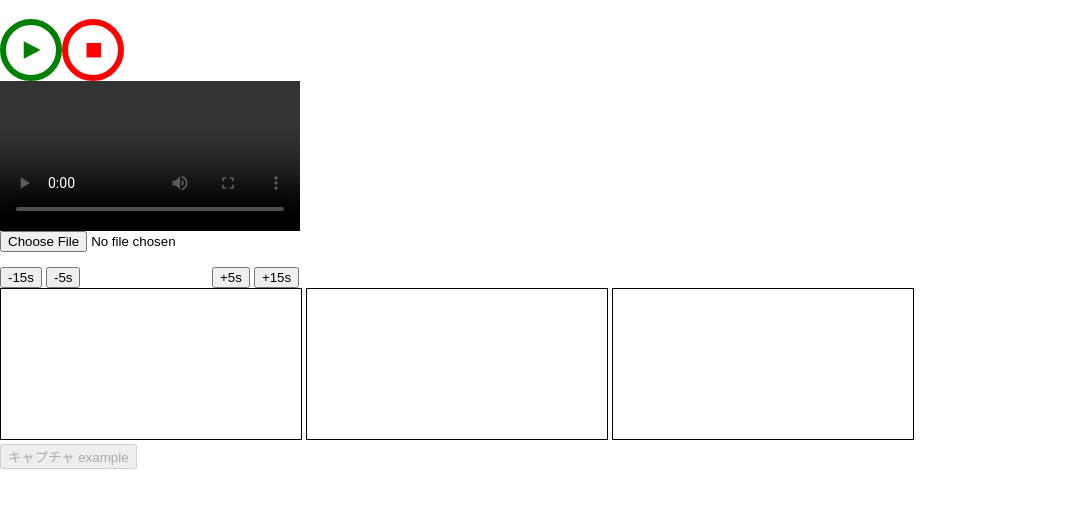
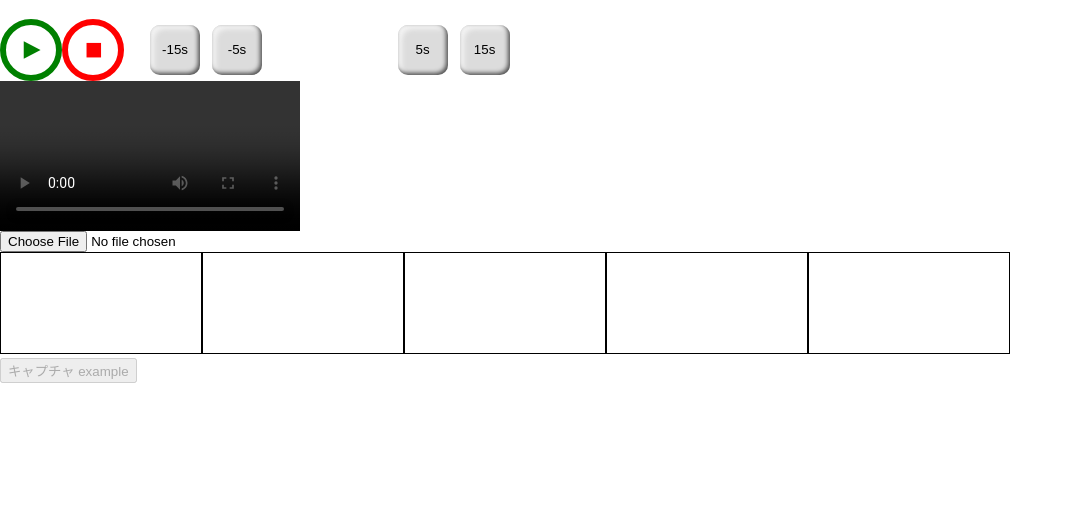
Before and after one commit to fliedonion/html5localvideofileplayer, a plain HTML site: page index.html in a window 1280 px wide. Shown: the part 61-568 px from the top of the page, without its empty margins (0-1073 px from the left). Drawn offline with Linux system fonts and the light colour scheme.

Commit message:
refactor short time playback canvases

```diff
--- /dev/null
+++ b/css/playcontrol.css
@@ -0,0 +1,118 @@
+
+#controlButtons {
+    display: flex;
+    flex-direction: row;
+}
+
+#playStopButtons {
+    display: flex;
+    flex-direction: row;
+}
+#playStopButtons::after {
+    display: inline-block;
+    content: '';
+    width: 20px;
+}
+
+
+.circle-button-border {
+    width: 50px;
+    height: 50px;
+    border: 6px solid black;
+    border-radius: 50%;
+    padding: 0;
+    margin: 0;
+    transform: rotate(90deg);
+}
+
+.circle-button-border > .circle-button {
+    font-family: monospace;
+    margin: auto;
+    padding: 0;
+    width: 100%;
+    height: 100%;
+    font-size: 30px;
+    border: none;
+    background: none;
+    text-align: center;
+    top: 50%;
+}
+
+.play-button {
+    color: green;
+    border-color: green;
+}
+
+.play-button:hover {
+    color: green;
+    border-color: lightseagreen;
+}
+
+.play-button:active {
+    color: lightseagreen;
+    border-color: lightseagreen;
+}
+
+.stop-button {
+    color: red;
+    border-color: red;
+}
+
+.stop-button:hover {
+    color: red;
+    border-color: salmon;
+}
+.stop-button:active {
+    color: salmon;
+    border-color: salmon;
+}
+
+
+
+.seek-button-container {
+    display: flex;
+    flex-direction: row;
+}
+.seek-button-container > .seek-button-border {
+    display: block;
+    margin: auto;
+    padding: 0;
+    width: 50px;
+    height: 50px;
+
+    /* transparent border, to make same size with play button and stop button. */
+    border: 6px solid transparent;
+    border-radius: 50%;
+}
+.seek-button-container > .seek-button-border > button {
+    width: 50px;
+    height: 50px;
+
+	background-color: rgb(220, 220, 220);
+    border: none;
+    border-radius: 10px;
+    box-shadow:
+        inset -2px -2px 4px 0px #515151,
+        inset 4px 4px 5px 0px #F4F4F4,
+        0 0 transparent;
+}
+.seek-button-container > .seek-button-border > button:hover {
+    background-color: rgb(240, 240, 240);
+}
+.seek-button-container > .seek-button-border > button:active {
+	background-color: rgb(240, 240, 240);
+    border: 2px solid rgb(200, 200, 200);
+    box-shadow:
+    inset 2px 2px 2px 0px #F4F4F4,
+    inset -2px -2px 2px 0px #515151,
+    0 0 transparent;
+}
+
+.playbackcapture {
+    position: absolute;
+    top:100px;
+    left:100px;
+    z-index: 999;
+    border: 3px solid red;
+    visibility: hidden;
+}
--- a/css/style.css
+++ b/css/style.css
@@ -22,54 +22,9 @@ input {
 
 .cap-canvas {
     border: 1px solid black;
+    width: 200px;
 }
 
-#controlButtons {
-    display: flex;
-    flex-direction: row;
-}
-
-.circle-button-border {
-    width: 50px;
-    height: 50px;
-    border: 6px solid black;
-    border-radius: 50%;
-    padding: 0;
-    margin: 0;
-    transform: rotate(90deg);
-}
-.circle-button-border > .circle-button {
-    font-family: monospace;
-    margin: auto;
-    padding: 0;
-    width: 100%;
-    height: 100%;
-    font-size: 30px;
-    border: none;
-    background: none;
-    text-align: center;
-    top: 50%;
-}
-
-.play-button {
-    color: green;
-    border-color: green;
-}
-
-.stop-button {
-    color: red;
-    border-color: red;
-}
-
-
-.playbackcapture {
-    position: absolute;
-    top:100px;
-    left:100px;
-    z-index: 999;
-    border: 3px solid red;
-    visibility: hidden;
-}
 
 #timetext {
     text-align: right;
--- a/index.html
+++ b/index.html
@@ -6,6 +6,7 @@
     <meta name="viewport" content="width=device-width, initial-scale=1.0">
     <title>Video Player</title>
     <link rel="stylesheet" href="css/style.css">
+    <link rel="stylesheet" href="css/playcontrol.css">
 
 </head>
 <body>
@@ -13,8 +14,8 @@
     <span id="videotitle"></span>
     <div id="message"></div>
 
-    <div>
-        <div id="controlButtons">
+    <div id="controlButtons">
+        <div id="playStopButtons">
             <div class="circle-button-border play-button">
                 <button id="play" class="circle-button play-button">▲</button>
             </div>
@@ -22,26 +23,21 @@
                 <button id="pause" class="circle-button stop-button">■</button>
             </div>
         </div>
+
+
+
+        <span id="backwardContainer" class="seek-button-container">
+        </span>
+        <span id="timetext"></span>
+        <span id="forwardContainer" class="seek-button-container">
+        </span>
     </div>
 
     <video controls id="videoele"></video>
 
     <input id="fileinput" type="file" accept="video/*" />
 
-    <div>
-        <span>
-            <button id="back15s">-15s</button>
-            <button id="back5s">-5s</button>
-            <span id="timetext"></span>
-            <button id="forw5s">+5s</button>
-            <button id="forw15s">+15s</button>
-        </span>
-    </div>
-
-    <span>
-        <canvas id="draw1" class="cap-canvas">Your browser does not support HTML5 Canvas.</canvas>
-        <canvas id="draw2" class="cap-canvas"></canvas>
-        <canvas id="draw3" class="cap-canvas"></canvas>
+    <span id="smallPreviewContainer">
     </span>
     <div>
         <button id="capture" disabled >キャプチャ example</button>
@@ -50,7 +46,7 @@
     <canvas id="playbackcapture" class="playbackcapture"></canvas>
 
 
-    <script src="js/index.js"></script>
+    <script type="module" src="js/index.js"></script>
 
 
 </body>
--- a/js/index.js
+++ b/js/index.js
@@ -1,4 +1,7 @@
 'use strict'
+
+import { createSeekButtons } from './seekButton.js'
+import { createCaptureCanvases, createCanvasElement } from './pastFramePlaybacks.js'
 
 // global variable
 let videoReady = false;
@@ -50,74 +53,30 @@ const localFileVideoPlayer = () => {
   inputNode.addEventListener('change', playSelectedFile, false)
 }
 
-const setVideoSeek = (video, itemsecs) => {
-  // const itemsecs = [-15,-5,5,15]
-  const videoseek = (secs) => {
-    if (video.fastSeek) {
-      video.fastSeek(video.currentTime + secs)
-    } else {
-      video.currentTime = video.currentTime + secs
-    }
-  }
 
-  itemsecs.forEach((sec) => {
-    if (sec == 0) return;
-    if (sec.isNaN) return;
-
-    let idprefix = sec < 0 ? "back" : "forw"
-    let elementId = `${idprefix}${sec < 0 ? -sec : sec}s`
-    const ele = document.querySelector(`#${elementId}`)
-    if (ele) {
-      ele.addEventListener('click', () => videoseek(sec));
-    } else {
-      console.log(`element ${elementId} is not found`)
-    }
-  })
-}
 
 
 
 const video = document.getElementById('videoele');
 
 
-// set events for seek offset button
-setVideoSeek(video, [-15,-5,5,15]);
+// create buttons for seek video and set events to the buttons.
+const backwardContainer = document.querySelector('#backwardContainer')
+const forwardContainer = document.querySelector('#forwardContainer')
+createSeekButtons(document, backwardContainer, video, [-15,-5])
+createSeekButtons(document, forwardContainer, video, [5,15])
 
+// example capture button
+const captureButton = document.querySelector('#capture');
 
+// create elements for auto playback capture.
+const playbacks = createCaptureCanvases(document, document.querySelector('#smallPreviewContainer'), 5);
+playbacks[0].isFirst = true;
 
-const captureButton = document.querySelector('#capture');
-const canvas1 = document.getElementById('draw1');
-const canvas2 = document.getElementById('draw2');
-const canvas3 = document.getElementById('draw3');
-const canvasPlayback1 = document.createElement('canvas');
-const canvasPlayback2 = document.createElement('canvas');
-const canvasPlayback3 = document.createElement('canvas');
+const smallCaptureCanvases = playbacks.map(x=>x.small);
 
+// time indicator
 const timetext = document.getElementById('timetext');
-
-const playbacks = [];
-playbacks.push({
-  small: canvas1,
-  isFirst: true,
-  big: canvasPlayback1,
-  isActive: false,
-  videoname: ''
-});
-playbacks.push({
-  small: canvas2,
-  isFirst: false,
-  big: canvasPlayback2,
-  isActive: false,
-  videoname: ''
-});
-playbacks.push({
-  small: canvas3,
-  isFirst: false,
-  big: canvasPlayback3,
-  isActive: false,
-  videoname: ''
-});
-
 
 
 
@@ -127,8 +86,10 @@ const copyCanvasDraw = (canSrc, canDest) => {
   canDest.getContext('2d').drawImage(canSrc, 0, 0);
 }
 
+const smallCanvasWidthPx = 200;
+
 const copyImageFromVideo = (video, destPlayback) => {
-  let smallCanvasW = 300; //canvasの幅
+  let smallCanvasW = smallCanvasWidthPx; //canvasの幅
   let smallCanvasH = (smallCanvasW*video.videoHeight)/video.videoWidth; //canvasの高さ
 
   destPlayback.small.width = smallCanvasW;
@@ -141,8 +102,6 @@ const copyImageFromVideo = (video, destPlayback) => {
 
   destPlayback.isActive = true;
 }
-
-
 
 
 const intervalCallback = () => {
@@ -160,13 +119,12 @@ const intervalCallback = () => {
     }
   }
 
-
-  for(let i = 1; i < playbacks.length; i++){
+  for(let i = playbacks.length - 1; i > 0; i--) {
     if (playbacks[i-1].isActive) {
-      const {small:s1, big:s2} = playbacks[i-1];
-      const {small:d1, big:d2} = playbacks[i];
-      copyCanvasDraw(s1, d1);
-      copyCanvasDraw(s2, d2);
+      const {small:srcSmall, big:srcBig} = playbacks[i-1];
+      const {small:destSmall, big:destBig} = playbacks[i];
+      copyCanvasDraw(srcSmall, destSmall);
+      copyCanvasDraw(srcBig, destBig);
       playbacks[i].isActive = true;
     }
   }
@@ -242,7 +200,7 @@ video.onloadedmetadata = () => { //動画が読み込まれてから処理を開
     }
   };
 
-  [canvas1, canvas2, canvas3].forEach(x => {
+  smallCaptureCanvases.forEach(x => {
     x.addEventListener('click', () => {
       video.pause();
       // video.focus();
--- /dev/null
+++ b/js/pastFramePlaybacks.js
@@ -0,0 +1,31 @@
+'use strict'
+// document は渡さなくても取れるがあえて引数にしている。
+
+const createCanvasElement = (document) => {
+  const canvas = document.createElement('canvas')
+  canvas.classList.add('cap-canvas')
+  canvas.textContent = 'Your browser does not support HTML5 Canvas.'
+
+  return {canvas};
+}
+
+const createCaptureCanvases = (document, smallPreviewContainer, count) => {
+  return [...Array(count).keys()].map((index) => {
+    const {canvas} = createCanvasElement(document)
+    smallPreviewContainer.appendChild(canvas)
+
+    const bigCapture = document.createElement('canvas')
+
+    const playback = {
+      small: canvas,
+      isFirst: false,
+      big: bigCapture,
+      isActive: false,
+      videoname: ''
+    }
+
+    return playback;
+  })
+}
+
+export { createCanvasElement, createCaptureCanvases }
--- /dev/null
+++ b/js/seekButton.js
@@ -0,0 +1,46 @@
+'use strict'
+// document は渡さなくても取れるがあえて引数にしている。
+
+const createButtonElement = (document, sec) => {
+  if (sec == 0) return;
+  if (sec.isNaN) return;
+
+  const span = document.createElement('span')
+  span.classList.add('seek-button-border')
+
+  const button = document.createElement('button')
+  button.textContent = `${sec}s`
+
+  let idprefix = sec < 0 ? "back" : "forw"
+  let elementId = `${idprefix}${sec < 0 ? -sec : sec}s`
+  button.id = elementId;
+
+  span.appendChild(button)
+
+  return {span, button};
+}
+
+const createSeekButtons = (document, containerElement, videoElement, itemsecs) => {
+  // const itemsecs = [-15,-5]
+
+  const videoseek = (secs) => {
+    if (videoElement.fastSeek) {
+      videoElement.fastSeek(videoElement.currentTime + secs)
+    } else {
+      videoElement.currentTime = videoElement.currentTime + secs
+    }
+  }
+
+  itemsecs.forEach((sec) => {
+    if (sec == 0) return;
+    if (sec.isNaN) return;
+
+    const {span, button} = createButtonElement(document, sec);
+    if (!button) return;
+
+    button.addEventListener('click', () => videoseek(sec));
+    containerElement.appendChild(span);
+  })
+}
+
+export { createSeekButtons };
```
